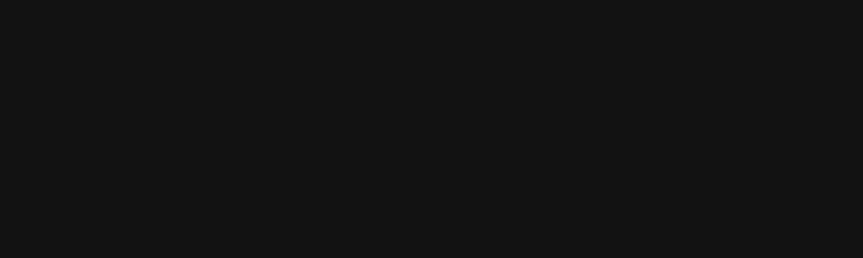
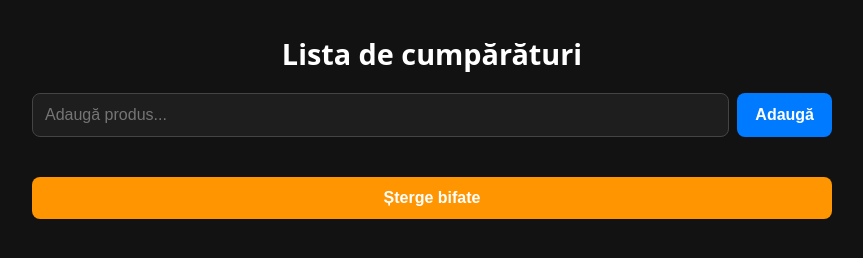
Before and after one commit to ruben-24/Lista-cumparaturi, a website: page public/index.html in a window 1280 px wide. Shown: the whole page, without its empty margins (208-1071 px from the left). Drawn offline with Linux system fonts and the light colour scheme; no server answers.

Commit message:
Update index.html

```diff
--- a/public/index.html
+++ b/public/index.html
@@ -1,10 +1,16 @@
+<!DOCTYPE html>
+<html lang="ro">
+<head>
+<meta charset="UTF-8">
+<meta name="viewport" content="width=device-width, initial-scale=1.0">
+<title>Lista de cumpărături</title>
 <style>
   body {
     font-family: system-ui, sans-serif;
     background: #121212; /* fundal negru */
     padding: 15px;
     margin: 0;
-    color: #f1f1f1; /* text alb */
+    color: #f5f5f5; /* text alb */
     max-width: 800px;
     margin-inline: auto;
   }
@@ -27,10 +33,10 @@
     flex: 1;
     padding: 12px;
     border-radius: 8px;
-    border: 1px solid #333;
+    border: 1px solid #444;
     font-size: 1em;
     background: #1e1e1e;
-    color: #fff;
+    color: #f5f5f5;
     min-width: 0;
   }
 
@@ -38,7 +44,7 @@
     padding: 12px 18px;
     border-radius: 8px;
     border: none;
-    background: #007aff;
+    background: #007aff; /* albastru vizibil */
     color: white;
     font-weight: bold;
     font-size: 1em;
@@ -52,24 +58,25 @@
   #msgStatus {
     text-align: center;
     font-size: 0.9em;
-    color: #34c759;
+    color: #34c759; /* verde vizibil */
     margin-bottom: 10px;
     opacity: 0;
     transition: opacity 0.3s;
   }
 
   .categorie-card {
-    background: #1e1e1e; /* carduri gri închis */
+    background: #1e1e1e; /* gri închis */
     border-radius: 10px;
     padding: 12px 15px;
     margin-bottom: 18px;
     box-shadow: 0 3px 8px rgba(0,0,0,0.5);
+    color: #f5f5f5; /* text alb în card */
   }
 
   .categorie-card h3 {
     margin: 8px 0;
     font-size: 1.2em;
-    color: #ffa500;
+    color: #ffa500; /* portocaliu contrastant */
   }
 
   .categorie-card ul {
@@ -106,9 +113,45 @@
   .btn-del:hover { background: #d32f2f; }
   .btn-edit:hover { background: #2e8b57; }
 
+  #clearChecked {
+    margin-top: 20px;
+    width: 100%;
+    background: #ff9500;
+    color: white;
+    font-weight: bold;
+    padding: 12px;
+    border-radius: 8px;
+    border: none;
+    cursor: pointer;
+  }
+
+  #clearChecked:hover {
+    background: #cc7a00;
+  }
+
   @media (max-width: 600px) {
     h1 { font-size: 1.5em; }
     .categorie-card li { font-size: 1em; }
     button, input[type="text"] { font-size: 1em; }
   }
 </style>
+</head>
+<body>
+
+<h1>Lista de cumpărături</h1>
+
+<form id="formProdus">
+  <input type="text" id="inputProdus" placeholder="Adaugă produs..." required>
+  <button type="submit">Adaugă</button>
+</form>
+
+<div id="msgStatus"></div>
+
+<div id="lista"></div>
+
+<button id="clearChecked">Șterge bifate</button>
+
+<!-- Scriptul aplicației -->
+<script type="module" src="app.js" defer></script>
+</body>
+</html>
```
